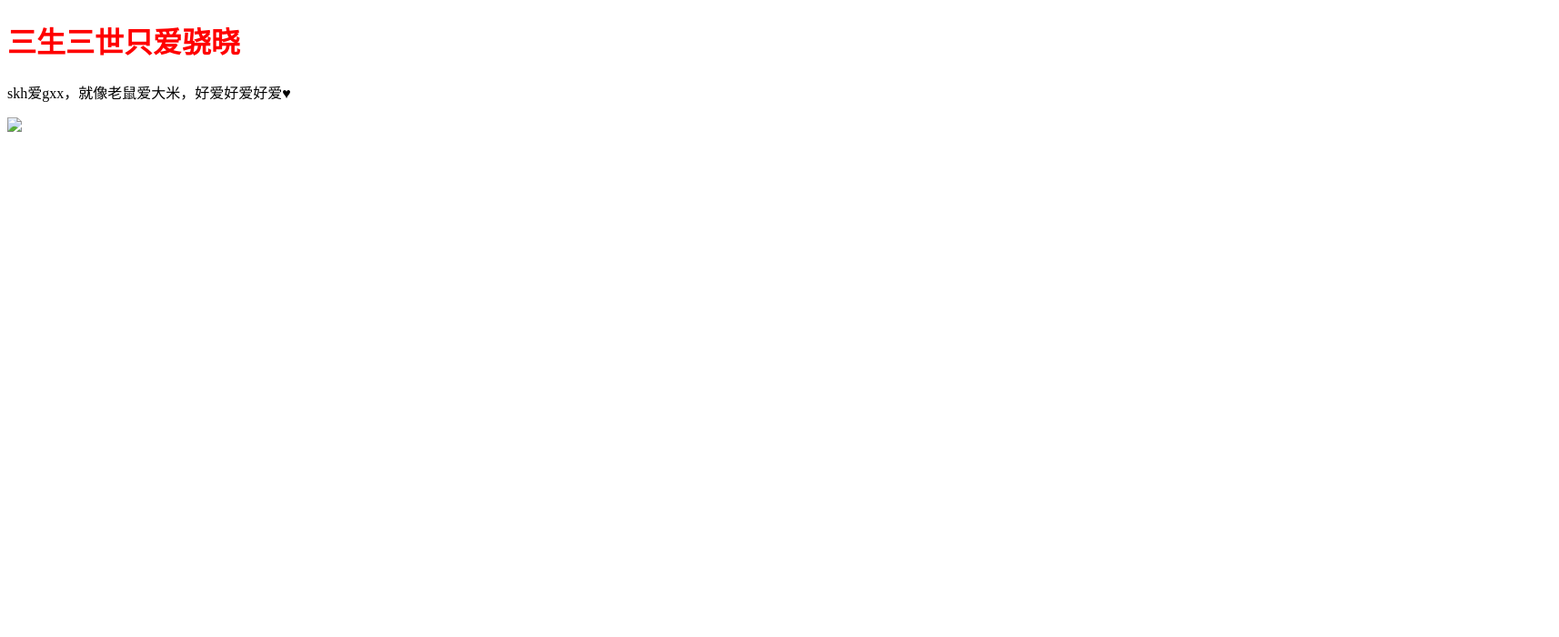
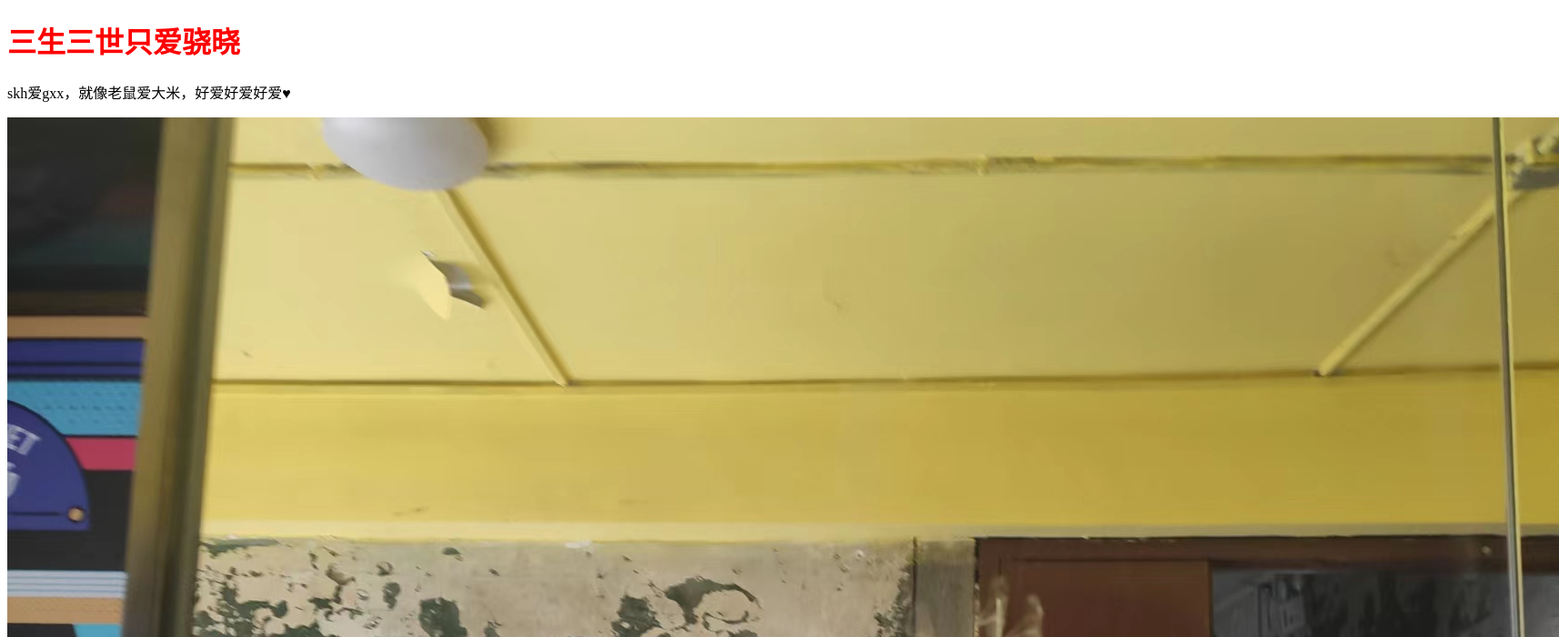
Before and after one commit to lovegit2022/lovegit2022.github.io, a plain HTML site: page num1.html in a window 1280 px wide. Shown: the top 700 px of the page at 91% size, 1714 px wide, since content can reach past the window. Drawn offline with Linux system fonts and the light colour scheme.

Commit message:
Update num1.html

```diff
--- a/num1.html
+++ b/num1.html
@@ -18,7 +18,7 @@
 
     <p>skh爱gxx，就像老鼠爱大米，好爱好爱好爱♥</p>
 
-    <img src="images/lovexx.jpg">
+    <img src="lovexx.jpg">
 
 </body>
 
```
